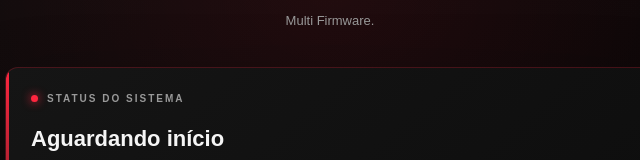
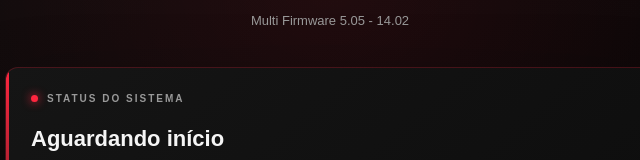
Before and after one commit to RayZenX9/rayzenx9.github.io, a plain HTML site: page index.html in a window 1280 px wide. Shown: the part 317-477 px from the top of the page, 310-950 px from the left. Drawn offline with Linux system fonts and the light colour scheme.

Commit message:
Atualizar o index.html

```diff
--- a/index.html
+++ b/index.html
@@ -362,7 +362,7 @@ footer strong { color: #aaa; }
     <h1>SEU CONSOLE.<br><span>DESBLOQUEADO.</span></h1>
 
     <p class="intro">
-        Multi Firmware.
+        Multi Firmware 5.05 - 14.02
     </p>
 
     <section class="panel">
```
